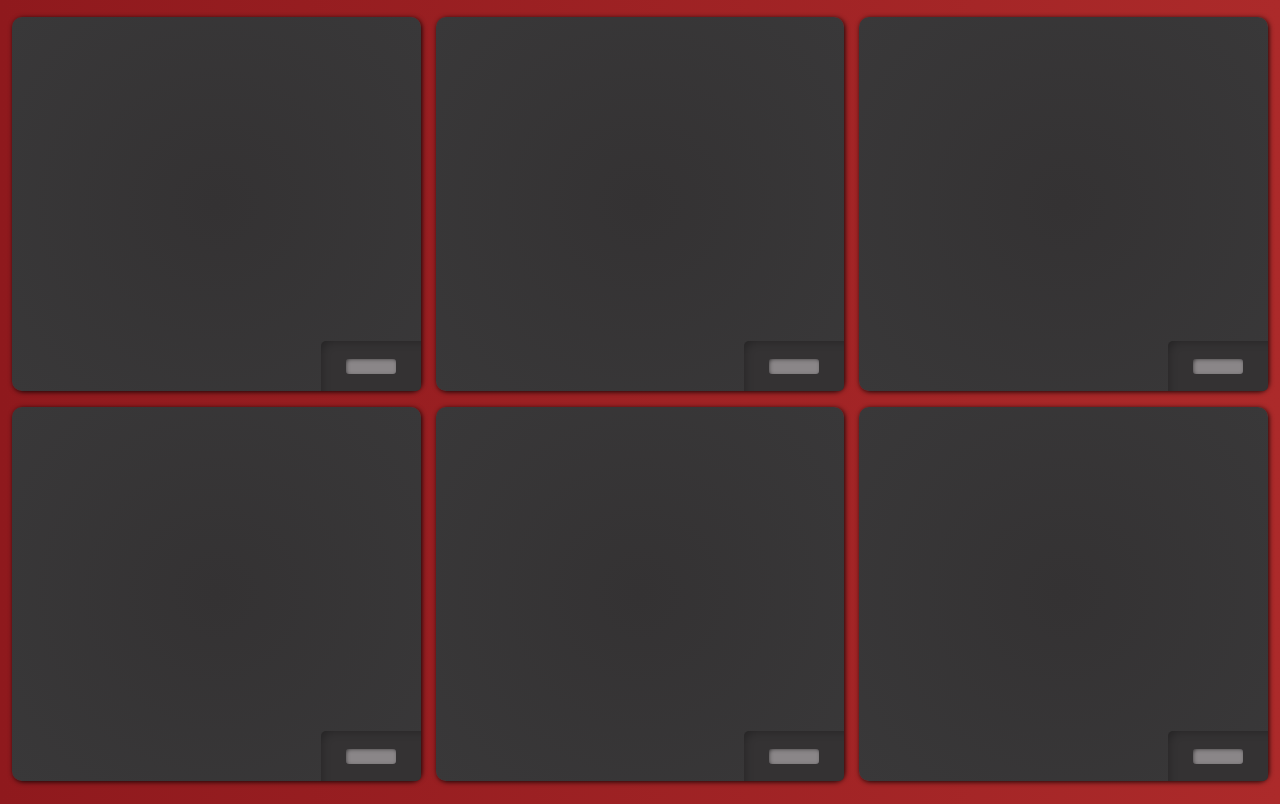
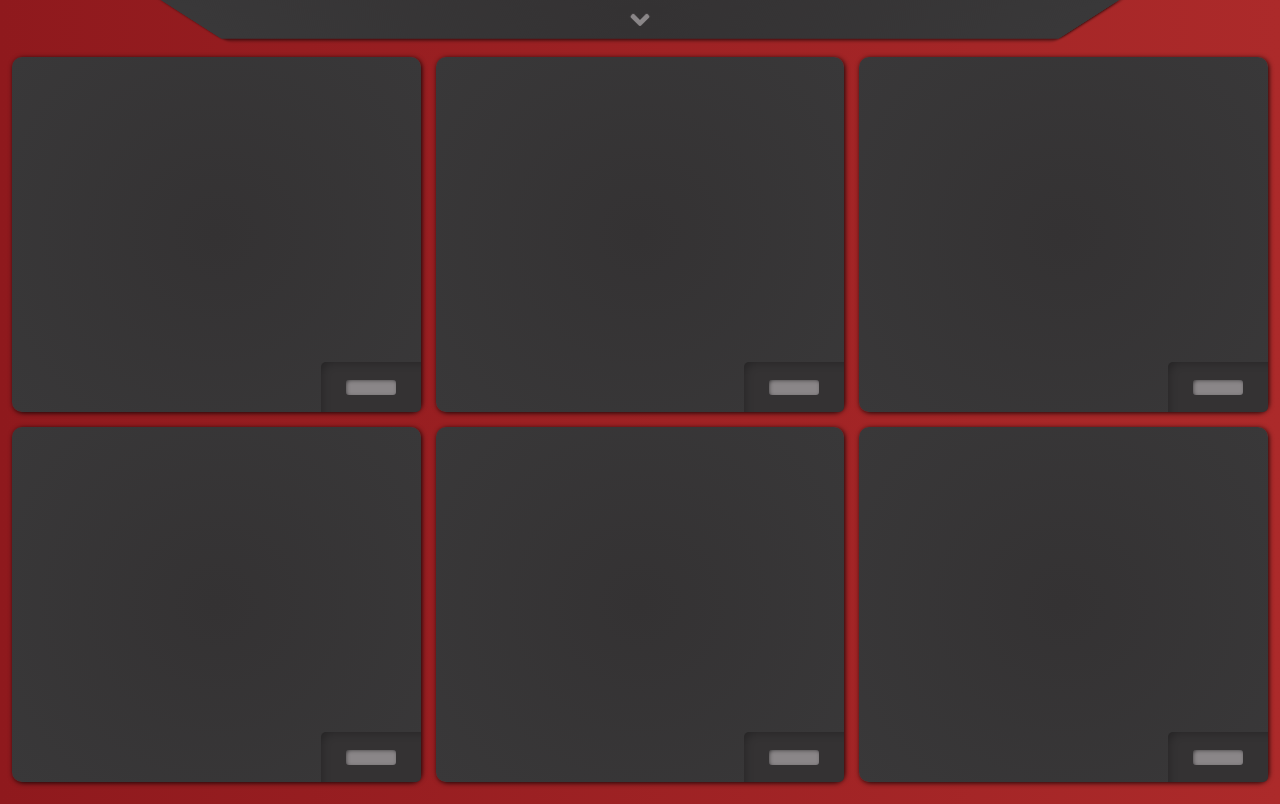
Before and after one commit to tylerrice121/trdrumset, a React (Create React App) app: page / in a window 1280 px wide. Built offline with nearby package versions, Linux system fonts and the light colour scheme.

Commit message:
wip dropdown

```diff
--- a/package.json
+++ b/package.json
@@ -9,6 +9,7 @@
     "howler": "^2.2.3",
     "react": "^17.0.2",
     "react-dom": "^17.0.2",
+    "react-icons": "^4.3.1",
     "react-router-dom": "^6.2.1",
     "react-scripts": "5.0.0",
     "styled-components": "^5.3.3",
--- a/src/App.js
+++ b/src/App.js
@@ -1,10 +1,23 @@
 import './App.css';
 import {Routes, Route} from 'react-router-dom';
+import { useState } from 'react';
+import Dropdown from './components/dropdown/dropdown';
+import Navigation from './components/nav/nav';
 import Kit1 from './pages/kit1/Kit1.js';
 
+
 function App() {
+
+  const [isOpen, setIsOpen] = useState(false);
+
+  const toggle = () => {
+      setIsOpen(!isOpen)
+  };
+
   return (
     <div className="App">
+      <Dropdown toggle={toggle}/>
+      <Navigation isOpen={isOpen} toggle={toggle}/>
       <Routes>
         <Route exact path='/' element={<Kit1/>}/>
       </Routes>
--- /dev/null
+++ b/src/components/dropdown/dropdown.js
@@ -0,0 +1,12 @@
+import {FaAngleDown} from "react-icons/fa"
+import { StyledDropdown } from "./dropdownelements";
+
+const Dropdown = ({toggle}) => {
+    return (
+        <StyledDropdown>
+            <FaAngleDown className="dropdown" onClick={toggle}/>
+        </StyledDropdown>
+    );
+};
+
+export default Dropdown;
--- /dev/null
+++ b/src/components/dropdown/dropdownelements.js
@@ -0,0 +1,24 @@
+import styled from 'styled-components';
+
+export const StyledDropdown = styled.div `
+    height: 40px;
+    width: 70%;
+    display: flex;
+    justify-content: center;
+    align-items: center;
+    background: rgb(52,50,51);
+    background: radial-gradient(circle, rgba(52,50,51,1) 0%, rgba(57,56,57,1) 100%);
+    position: absolute;
+    box-shadow: 1px 1px 5px 0px rgba(0,0,0,0.85);
+    -webkit-box-shadow: 1px 1px 5px 0px rgba(0,0,0,0.85);
+    -moz-box-shadow: 1px 1px 5px 0px rgba(0,0,0,0.85);
+    transform: perspective(5px) rotateX(-1deg);
+    left: 0;
+    right: 0;
+    margin: auto;
+    .dropdown{
+        color: #8a8688 !important;
+        width: 200px;
+        height: 30px;
+    }
+`;
--- /dev/null
+++ b/src/components/nav/nav.js
@@ -0,0 +1,14 @@
+import {FaAngleUp} from "react-icons/fa"
+import { StyledNav } from "./navElements";
+
+
+const Navigation = ({toggle, isOpen}) => {
+    return (
+        <StyledNav isOpen={isOpen} onClick={toggle}>
+            <h1>HEY!</h1>
+            <FaAngleUp className="up"/>
+        </StyledNav>
+    );
+};
+
+export default Navigation;
--- /dev/null
+++ b/src/components/nav/navElements.js
@@ -0,0 +1,33 @@
+import styled from "styled-components";
+
+export const StyledNav = styled.div`
+    /* display: none; */
+    position: fixed;
+    z-index: 999;
+    width: 80%;
+    height: 30%;
+    background: #212121;
+    display: flex;
+    flex-direction: column;
+    justify-content: space-evenly;
+    align-items: center;
+    transition: 0.3s ease-in-out;
+    box-shadow: 1px 1px 5px 0px rgba(0,0,0,0.85);
+    -webkit-box-shadow: 1px 1px 5px 0px rgba(0,0,0,0.85);
+    -moz-box-shadow: 1px 1px 5px 0px rgba(0,0,0,0.85);
+    transform: perspective(100px) rotateX(-1deg);
+    left: 0;
+    right: 0;
+    margin: auto;
+    color: white;
+    opacity: ${({isOpen}) => (isOpen ? '100%' : '0')};
+    top: ${({ isOpen }) => (isOpen ? '0' : '-100%')};
+    .up{
+        color: #8a8688 !important;
+        width: 200px;
+        height: 30px;
+        bottom: 0;
+        position: absolute;
+        margin: 10px;
+    }
+`;
--- a/src/pages/kit1/Kit1.js
+++ b/src/pages/kit1/Kit1.js
@@ -61,7 +61,7 @@ const Kit1 = () => {
     const processInteraction = (letter) => {
 
         // ev.preventDefault()
-        const sound = document.querySelector(`audio[data-key=${letter}]`);
+        const sound = document.querySelector(`audio[data-key="${letter}"]`);
         if (!sound) return;
 
         context
@@ -73,7 +73,7 @@ const Kit1 = () => {
         const pad = document.getElementById(letter);
         pad.classList.add('play');
 
-        const light = document.querySelector(`div[data-key=${letter}]`)
+        const light = document.querySelector(`div[data-key="${letter}"]`)
         light.classList.add('playing');
     }
 
--- a/src/pages/kit1/Kit1Elements.js
+++ b/src/pages/kit1/Kit1Elements.js
@@ -13,6 +13,7 @@ export const StyledKit1 = styled.div `
       display: none;
     }
     .allpads{
+      margin-top: 40px;
         display: flex;
         flex-wrap: wrap;
         width: 100%;
```
Also changed, not shown: 1 other file (tests, documents, lock files or other folders).
